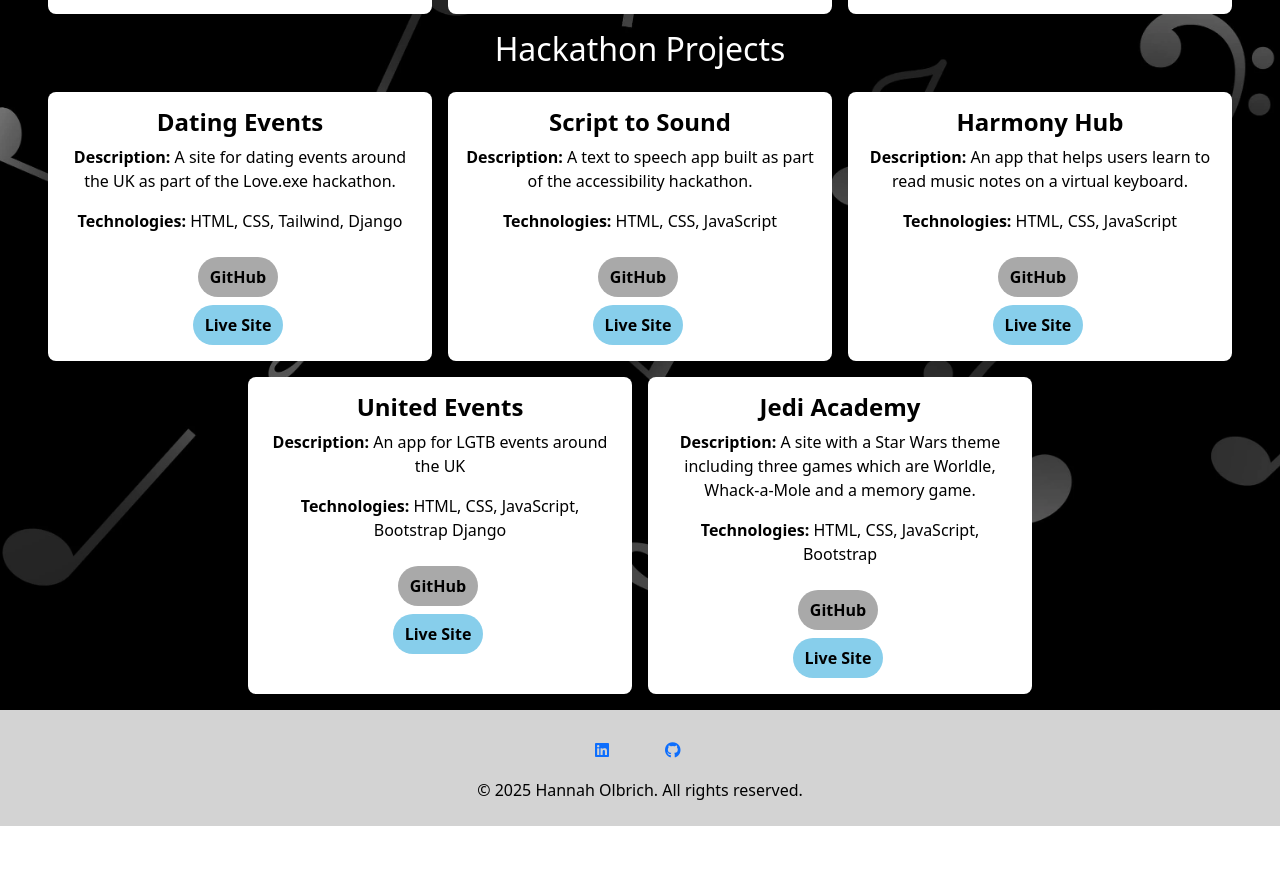
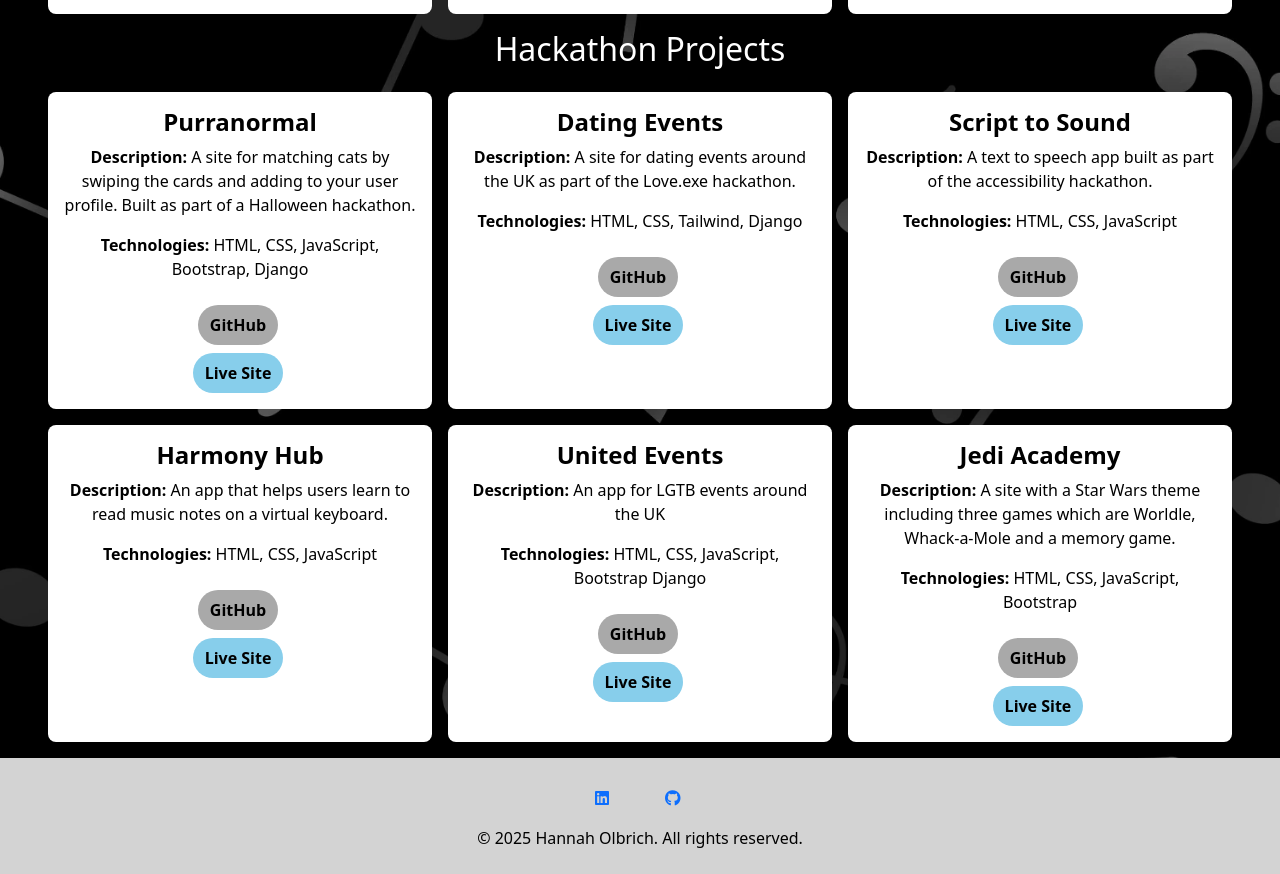
Before and after one commit to hannahro15/Hannah-Portfolio-Site, a React (Create React App) app: page /Hannah-Portfolio-Site/projects in a window 1280 px wide. Shown: the part 839-1713 px from the top of the page. Before the commit the page ends 1665 px from the top, so only its background shows below. Built offline with nearby package versions, Linux system fonts and the light colour scheme.

Commit message:
Add halloween hackathon project to projects page

```diff
--- a/src/data/projectsData.js
+++ b/src/data/projectsData.js
@@ -46,6 +46,13 @@ export const solo_projects = [
 
 export const hack_projects = [
     {
+        title: "Purranormal",
+        description: "A site for matching cats by swiping the cards and adding to your user profile. Built as part of a Halloween hackathon.",
+        technologies: ["HTML, ", "CSS, ", "JavaScript, ", "Bootstrap, ", "Django "],
+        github: "https://github.com/hannahro15/CI-Halloween-Hackathon-25-Oct",
+        demo: "https://purranormal-26af1e8cdfe0.herokuapp.com/"
+    },
+    {
         title: "Dating Events",
         description: "A site for dating events around the UK as part of the Love.exe hackathon.",
         technologies: ["HTML, ", "CSS, ", "Tailwind, ", "Django "],
```
Also changed, not shown: src/pages/Projects.css (deleted).
